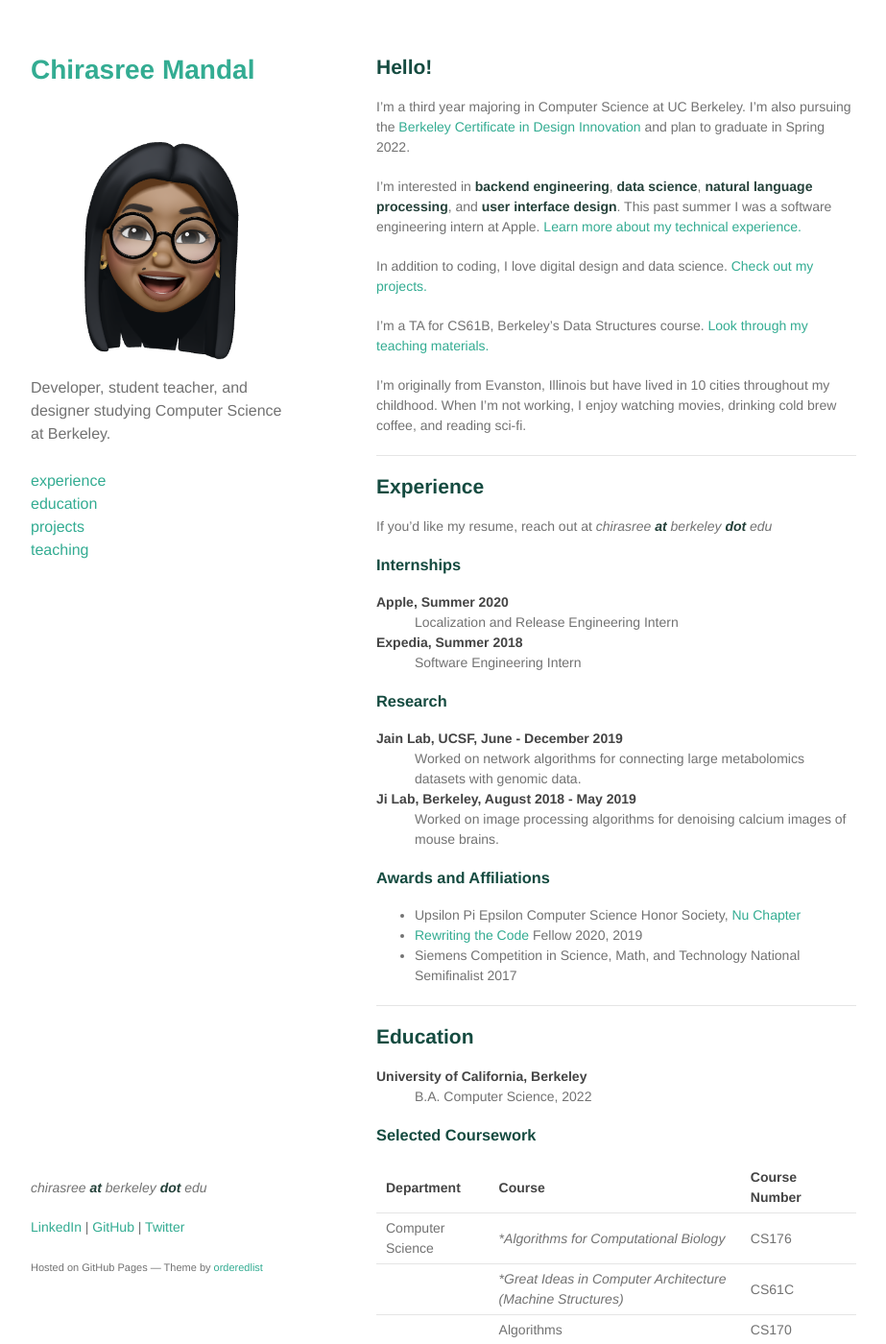
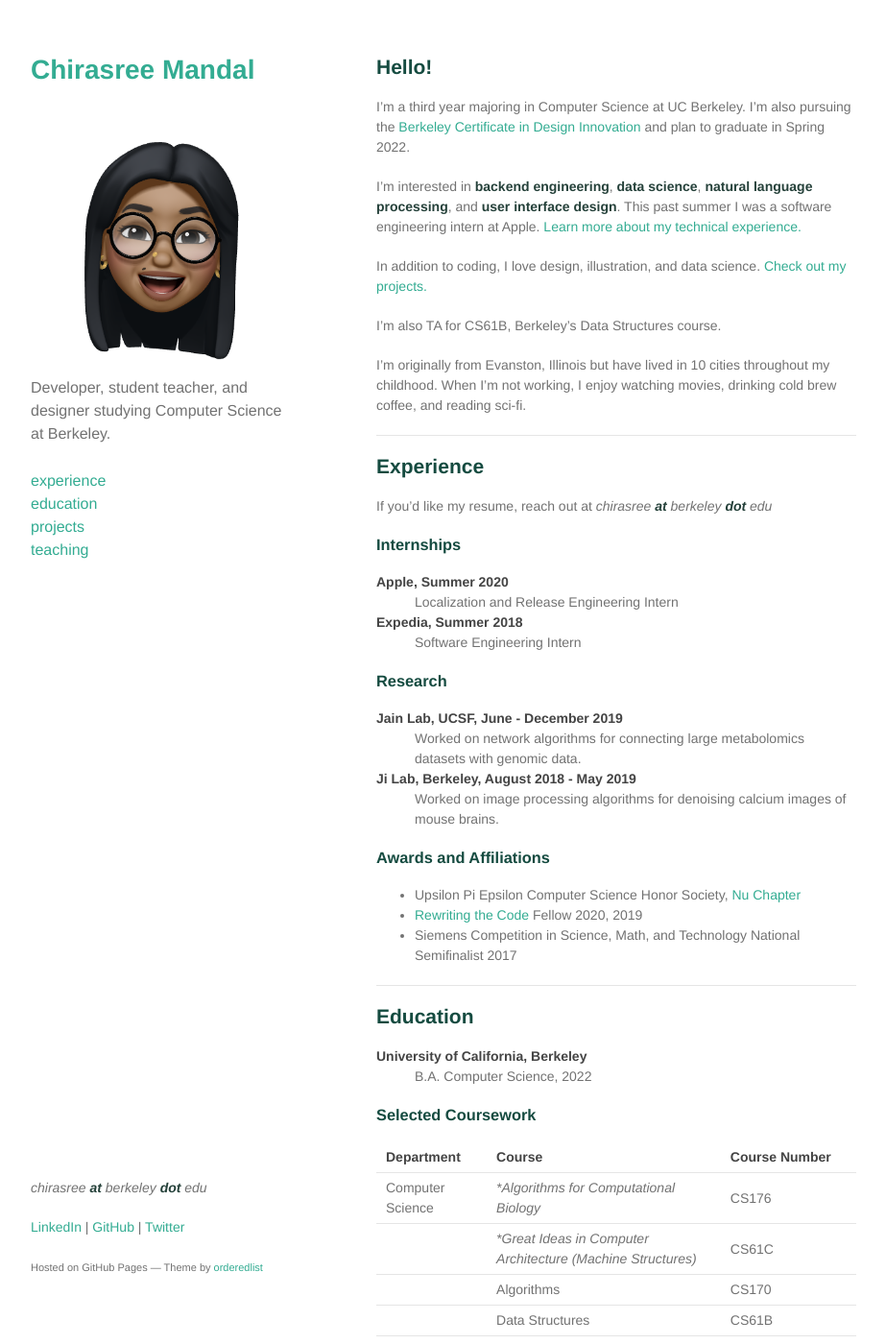
Before and after one commit to c-mandal/c-mandal.github.io, a Jekyll site: the page built from index.md, in a window 1280 px wide and 1400 px high. Shown: the whole window at 96% size, without its empty margins (178-1101 px from the left). Built offline with Jekyll 4.4.1, drawn with Linux system fonts in a browser that asks for light colours; our own code applies the rules of GitHub Pages for plain Markdown files; some of the changed text lies outside the part shown.

Commit message:
update intro paragraph

```diff
--- a/index.md
+++ b/index.md
@@ -6,9 +6,9 @@
 
 I'm interested in **backend engineering**, **data science**, **natural language processing**, and **user interface design**. This past summer I was a software engineering intern at Apple. [Learn more about my technical experience.](./#experience)
 
-In addition to coding, I love digital design and data science. [Check out my projects.](./#projects)
+In addition to coding, I love design, illustration, and data science. [Check out my projects.](./#projects)
 
-I'm a TA for CS61B, Berkeley's Data Structures course. [Look through my teaching materials.](./#teaching)
+I'm also TA for CS61B, Berkeley's Data Structures course.
 
 I'm originally from Evanston, Illinois but have lived in 10 cities throughout my childhood.
 When I'm not working, I enjoy watching movies, drinking cold brew coffee, and reading sci-fi.
@@ -73,14 +74,14 @@
 
 ### Clubs & Organizations
 
-[**Upsilon Pi Epsilon, Nu Chapter**](https://upe.berkeley.edu),
+- [**Upsilon Pi Epsilon, Nu Chapter**](https://upe.berkeley.edu),
 Publicity Officer
 
-[**EthiCAL Apparel**](https://ethicalapparel.org/), Design Associate
+- [**EthiCAL Apparel**](https://ethicalapparel.org/), Design Associate
 
-[**Berkeley Garb**](https://www.berkeleygarb.com/), [Writer](https://www.berkeleygarb.com/members/chirasree-mandal)
+- [**Berkeley Garb**](https://www.berkeleygarb.com/), [Writer](https://www.berkeleygarb.com/members/chirasree-mandal)
 
-**Bangali Student Association at Cal**
+- **Bangali Student Association at Cal**
 
 ***
 
```
Also changed, not shown: other parts of index.md (+2 -1 lines).
